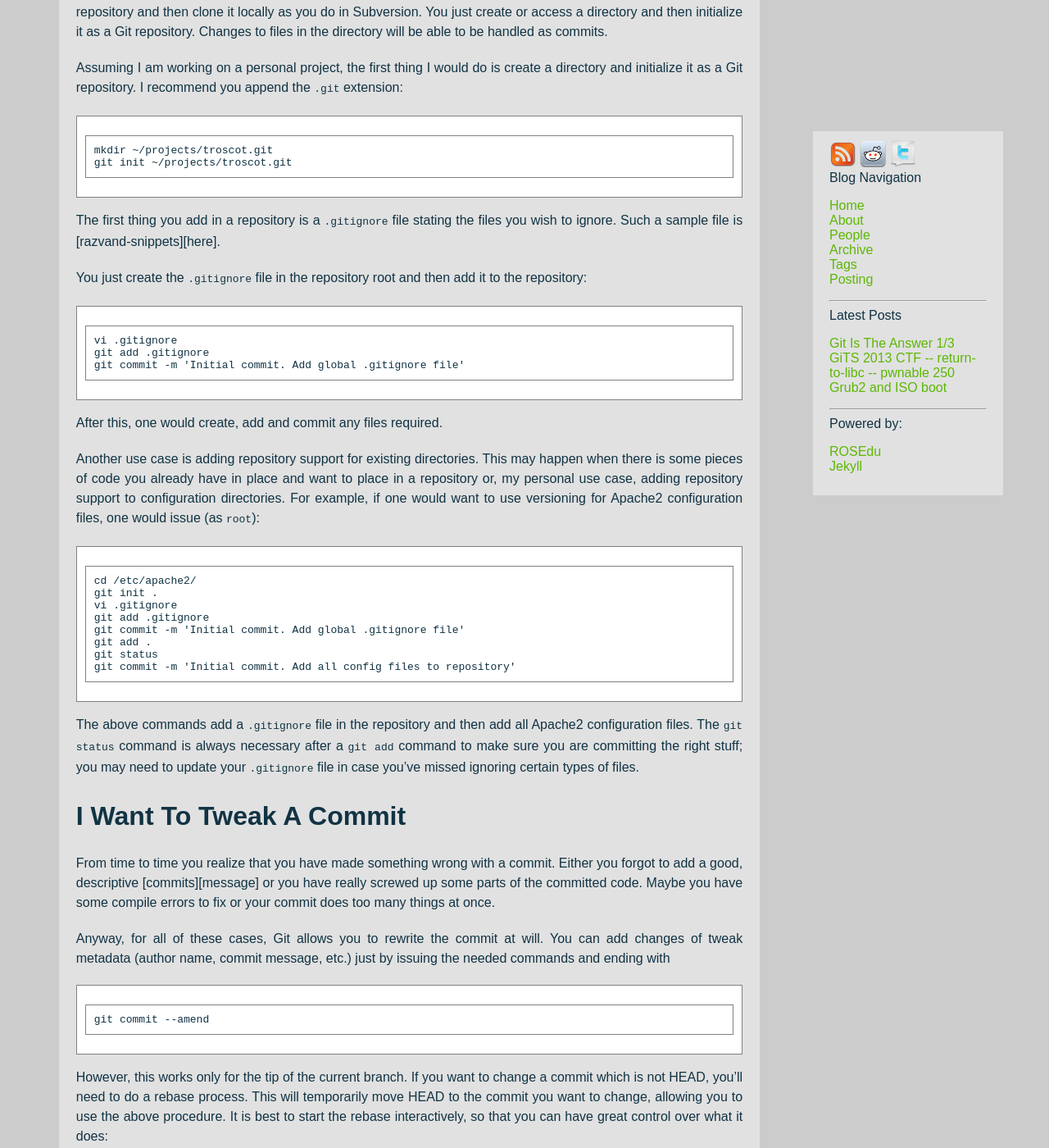
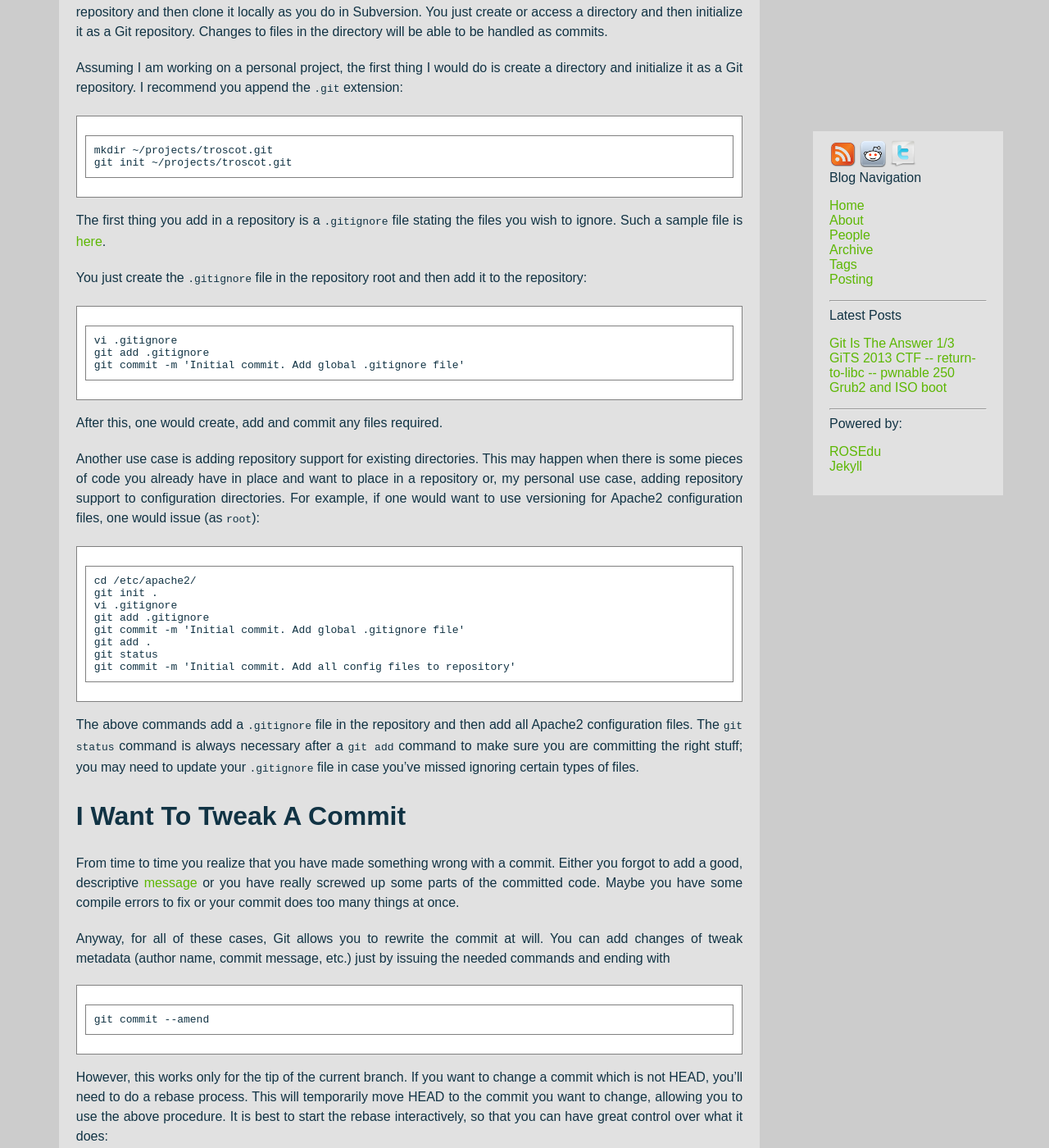
Before and after one commit to rosedu/techblog, a Jekyll site: the page built from _posts/2013-03-18-git-is-the-answer-1.md, in a window 1280 px wide and 1400 px high, scrolled down 2700 px. Shown: the whole window at 82% size. Built offline with Jekyll 4.4.1, drawn with Linux system fonts in a browser that asks for light colours; comment, search, counter and statistics services are not loaded; some of the changed text lies outside the part shown.

Commit message:
Fix errors in Maruku tags.

```diff
--- a/_posts/2013-03-18-git-is-the-answer-1.md
+++ b/_posts/2013-03-18-git-is-the-answer-1.md
@@ -105,7 +105,7 @@ Assuming I am working on a personal project, the first thing I would do is creat
     mkdir ~/projects/troscot.git
     git init ~/projects/troscot.git
 
-The first thing you add in a repository is a `.gitignore` file stating the files you wish to ignore. Such a sample file is [razvand-snippets][here].
+The first thing you add in a repository is a `.gitignore` file stating the files you wish to ignore. Such a sample file is [here][razvand-snippets].
 
 You just create the `.gitignore` file in the repository root and then add it to the repository:
 
@@ -131,7 +131,7 @@ The above commands add a `.gitignore` file in the repository and then add all Ap
 ## I Want To Tweak A Commit
 
 From time to time you realize that you have made something wrong with a
-commit. Either you forgot to add a good, descriptive [commits][message] or you
+commit. Either you forgot to add a good, descriptive [message][commits] or you
 have really screwed up some parts of the committed code. Maybe you have some
 compile errors to fix or your commit does too many things at once.
 
@@ -303,7 +303,7 @@ Remember, this doesn't remove the commit changes. The repository HEAD is simply
 
 ## I Want To Change This File Silently
 
-GitHub has an excellent article on [ignoring-files][ignoring files]. A particular situation is ignoring updates to files that are already in the repository (i.e. they've been previously commited and can't be ignored using .gitignore).
+GitHub has an excellent article on [ignoring files][ignoring-files]. A particular situation is ignoring updates to files that are already in the repository (i.e. they've been previously commited and can't be ignored using .gitignore).
 
 This kind of situation is part of my repository with letters of recommendation. I'm using a Makefile for compiling out a letter and have isolated in it some variables:
 
```
